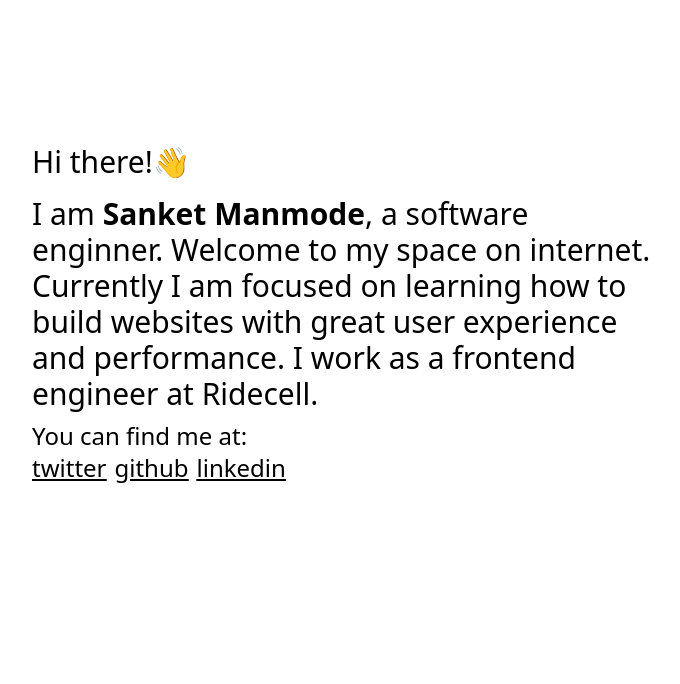
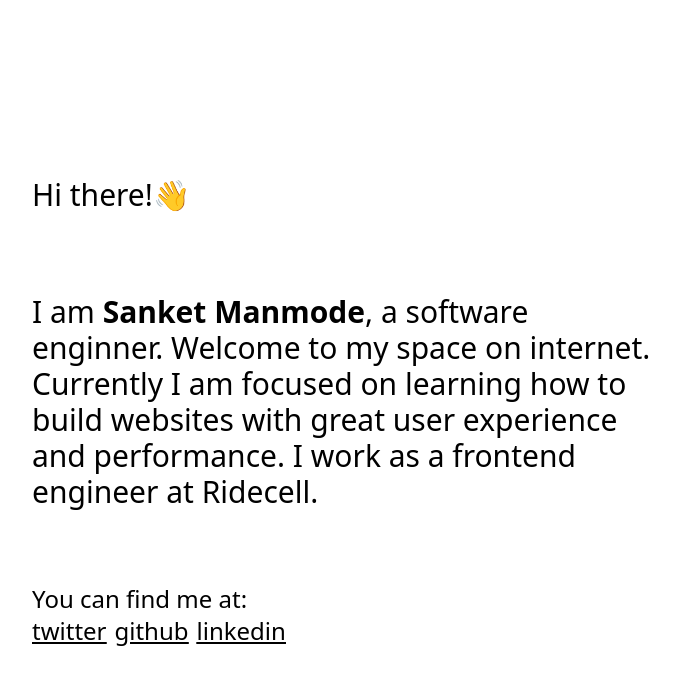
Before and after one commit to manmodesanket/website, a Next.js app: page / in a window 1280 px wide. Shown: the top 684 px of the page, without its empty margins (296-976 px from the left). Built offline with nearby package versions, Linux system fonts and the light colour scheme.

Commit message:
fix: fixed typo

```diff
--- a/src/components/Intro/Intro.tsx
+++ b/src/components/Intro/Intro.tsx
@@ -10,7 +10,7 @@ const Intro: React.FC<{}> = () => {
 
   return (
     <Layout>
-      <main className="min-h-screen flex flex-col justify-and py-16 md:py-32">
+      <main className="min-h-screen flex flex-col justify-around py-16 md:py-32">
         <h1 className="text-3xl py-2">Hi there!👋</h1>
         <h2 className="text-3xl py-2">
           I am <span className="font-bold">Sanket Manmode</span>, a software
```
